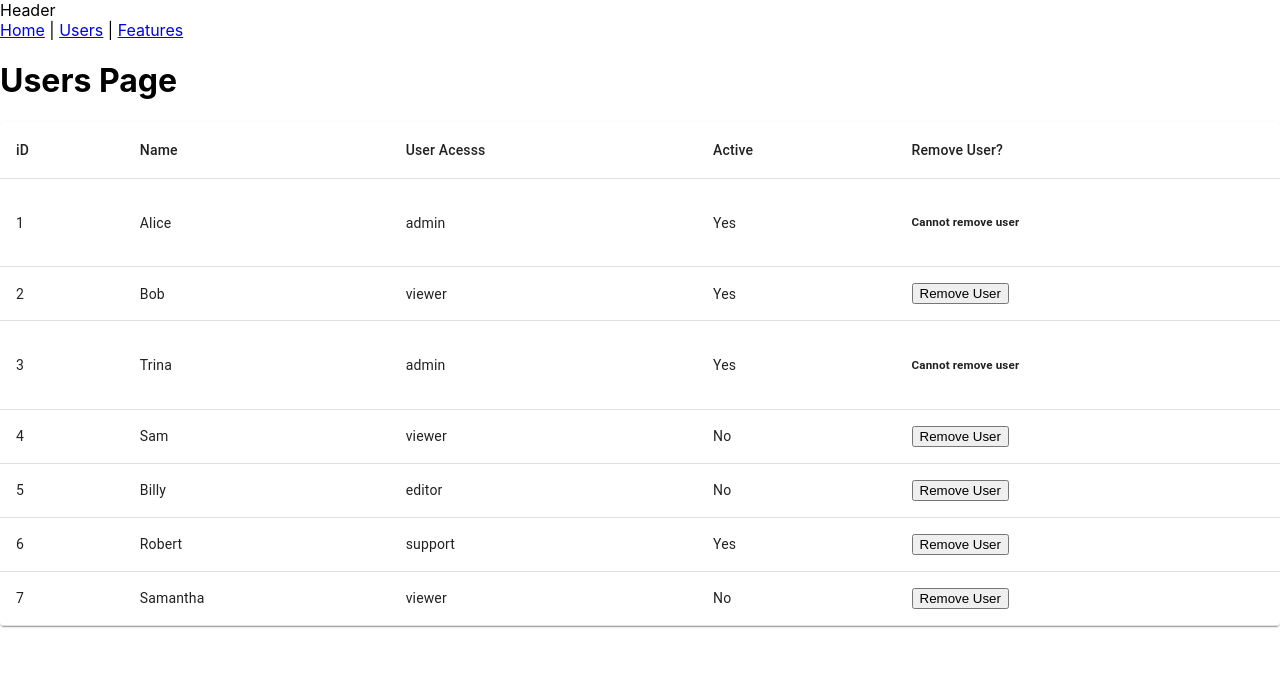
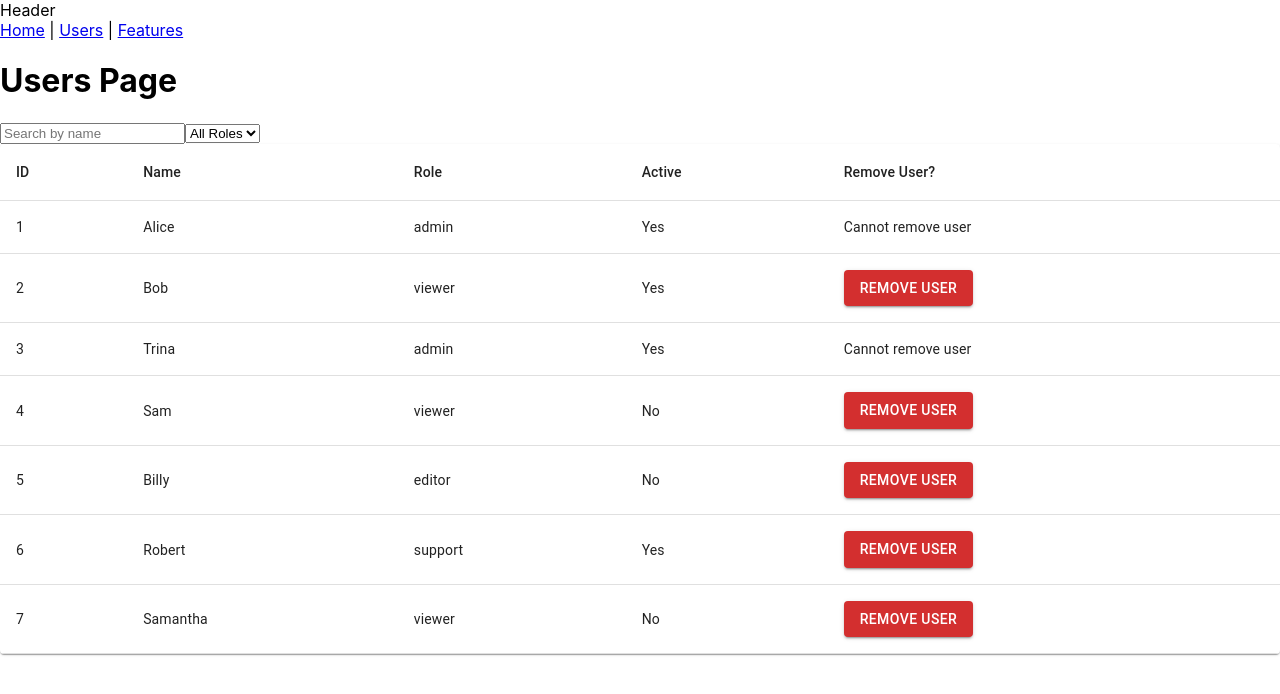
Before and after one commit to stephaniesomade/access-hub, a React (Create React App) app: page /users in a window 1280 px wide. Shown: the top 694 px of the page. Built offline with nearby package versions, Linux system fonts and the light colour scheme.

Commit message:
feat(002): Filter user table

```diff
--- a/src/App.jsx
+++ b/src/App.jsx
@@ -1,9 +1,9 @@
 import './App.css';
 import Header from '../src/components/Header'
 import { BrowserRouter as Router, Routes, Route, Link } from 'react-router-dom';
-import DashboardHome from './pages/DashboardHome';
-import UsersPage from './pages/UsersPage';
-import FeaturesPage from './pages/FeaturesPage';
+import DashboardHome from './pages/Dashboard';
+import UsersPage from './pages/Users';
+import FeaturesPage from './pages/Features';
 
 function App() {
   return (
--- /dev/null
+++ b/src/pages/Users.jsx
@@ -0,0 +1,88 @@
+import { useState } from "react";
+import { useContext } from "react";
+import { UserContext } from "../context/UserContext";
+import Table from '@mui/material/Table';
+import TableBody from '@mui/material/TableBody';
+import TableCell from '@mui/material/TableCell';
+import TableContainer from '@mui/material/TableContainer';
+import TableHead from '@mui/material/TableHead';
+import TableRow from '@mui/material/TableRow';
+import Paper from '@mui/material/Paper';
+import UserModal from "../components/RemoveUserModal";
+import { filterUsers } from "../utils/filterUsers";
+import { Button } from "@mui/material";
+export default function UsersPage() {
+  const { users, removeUser } = useContext(UserContext);
+
+  const [isModalOpen, setIsModalOpen] = useState(false);
+  const [selectedUser, setSelectedUser] = useState(null);
+
+  const [searchQuery, setSearchQuery] = useState('');
+  const [roleFilter, setRoleFilter] = useState('all');
+  const [sortField, setSortField] = useState(null);
+  const [sortOrder, setSortOrder] = useState('asc');
+
+  const displayedUsers = filterUsers(users, {searchQuery, roleFilter, sortField, sortOrder})
+
+  return (
+    <div>
+      <h1>Users Page</h1>
+      {/* Controls for filtering */}
+      <input type="text" placeholder="Search by name" value={searchQuery} onChange={e => setSearchQuery(e.target.value)} />
+
+      <select value={roleFilter} onChange={e => setRoleFilter(e.target.value)}>
+      <option value="all">All Roles</option>
+      <option value="admin">Admin</option>
+      <option value="viewer">Viewer</option>
+      <option value="editor">Editor</option>
+      </select>
+
+      <TableContainer component={Paper}>
+        <Table aria-label="user table">
+          <TableHead>
+            <TableRow>
+            <TableCell scope="col" onClick={() => { setSortField('id'); setSortOrder(sortOrder === 'asc' ? 'desc' : 'asc'); }}>ID</TableCell>
+            <TableCell scope="col" onClick={() => { setSortField('name'); setSortOrder(sortOrder === 'asc' ? 'desc' : 'asc'); }}>Name</TableCell>
+              <TableCell scope="col">Role</TableCell>
+              <TableCell scope="col">Active</TableCell>
+              <TableCell scope="col">Remove User?</TableCell>
+            </TableRow>
+          </TableHead>
+
+          <TableBody>
+            {displayedUsers.map(user => (
+              <TableRow key={user.id}>
+                <TableCell>{user.id}</TableCell>
+                <TableCell>{user.name}</TableCell>
+                <TableCell>{user.role}</TableCell>
+                <TableCell>{user.active ? 'Yes' : 'No'}</TableCell>
+                {user.role !== "admin" ? (
+                  <TableCell>
+                    <Button
+                      variant="contained"
+                      color="error"
+                      onClick={() => { setIsModalOpen(true); setSelectedUser(user); }}
+                    >
+                      Remove User
+                    </Button>
+                  </TableCell>
+                ) : (
+                  <TableCell><span>Cannot remove user</span></TableCell>
+                )}
+              </TableRow>
+            ))}
+          </TableBody>
+        </Table>
+      </TableContainer>
+
+     {isModalOpen && (
+        <UserModal
+          open={isModalOpen}
+          user={selectedUser}
+          onClose={() => setIsModalOpen(false)}
+          onConfirm={removeUser}
+        />
+      )}
+    </div>
+  );
+};
--- a/src/pages/UsersPage.jsx
+++ /dev/null
@@ -1,62 +0,0 @@
-import { useState } from "react";
-import { useContext } from "react";
-import { UserContext } from "../context/UserContext";
-import Table from '@mui/material/Table';
-import TableBody from '@mui/material/TableBody';
-import TableCell from '@mui/material/TableCell';
-import TableContainer from '@mui/material/TableContainer';
-import TableHead from '@mui/material/TableHead';
-import TableRow from '@mui/material/TableRow';
-import Paper from '@mui/material/Paper';
-import UserModal from "../components/RemoveUserModal";
-export default function UsersPage() {
-  const { users, removeUser } = useContext(UserContext)
-  const [isModalOpen, setIsModalOpen] = useState(false);
-  const [selectedUser, setSelectedUser] = useState(null);
-
-  return (
-    <div>
-      <h1>Users Page</h1>
-      <TableContainer component={Paper}>
-        <Table aria-label="user table">
-
-          <TableHead>
-            <TableRow>
-              <TableCell scope="col">iD</TableCell>
-              <TableCell scope="col">Name</TableCell>
-              <TableCell scope="col">User Acesss</TableCell>
-              <TableCell scope="col">Active</TableCell>
-              <TableCell scope="col">Remove User?</TableCell>
-            </TableRow>
-          </TableHead>
-
-          <TableBody>
-            {users.map(user => (
-              <TableRow key={user.name}
-                sx={{}}>
-                <TableCell scope="row" component="th">
-                  {user.id}
-                </TableCell>
-                <TableCell scope="row" component="th">
-                  {user.name}
-                </TableCell>
-                <TableCell scope="row">{user.role}</TableCell>
-                <TableCell scope="row">{user.active === true ? 'Yes' : 'No'}</TableCell>
-                {user.role !== "admin" ? <TableCell><button onClick={() => { setIsModalOpen(true); setSelectedUser(user) }}>Remove User</button></TableCell> : <TableCell> <h5> Cannot remove user</h5></TableCell>}
-              </TableRow>
-            ))}
-          </TableBody>
-        </Table>
-      </TableContainer>
-
-      {isModalOpen && (
-        <UserModal
-          open={isModalOpen}
-          user={selectedUser}
-          onClose={() => setIsModalOpen(false)}
-          onConfirm={removeUser}
-        />
-      )}
-    </div>
-  );
-};
--- /dev/null
+++ b/src/utils/filterUsers.js
@@ -0,0 +1,27 @@
+
+export function filterUsers(users, {searchQuery, roleFilter, sortField, sortOrder}){
+  let filtered = [...users]; //copy array to avoid mutation
+
+  // search by name
+  if (searchQuery) {
+    filtered = filtered.filter(user =>
+      user.name.toLowerCase().includes(searchQuery.toLowerCase())
+    )
+  }
+
+  // search by role
+  if (roleFilter && roleFilter !== 'all') {
+    filtered = filtered.filter(user => user.role === roleFilter);
+  }
+
+  // sort by field
+  if (sortField) {
+    filtered.sort((a, b) => {
+      if (a[sortField] < b[sortField]) return sortOrder === 'asc' ? -1 : 1;
+      if (a[sortField] > b[sortField]) return sortOrder === 'asc' ? 1 : -1;
+      return 0;
+    });
+  }
+
+  return filtered;
+}
```
Also changed, not shown: src/pages/Dashboard.jsx (renamed from src/pages/DashboardHome.jsx), src/pages/Features.jsx (renamed from src/pages/FeaturesPage.jsx).
